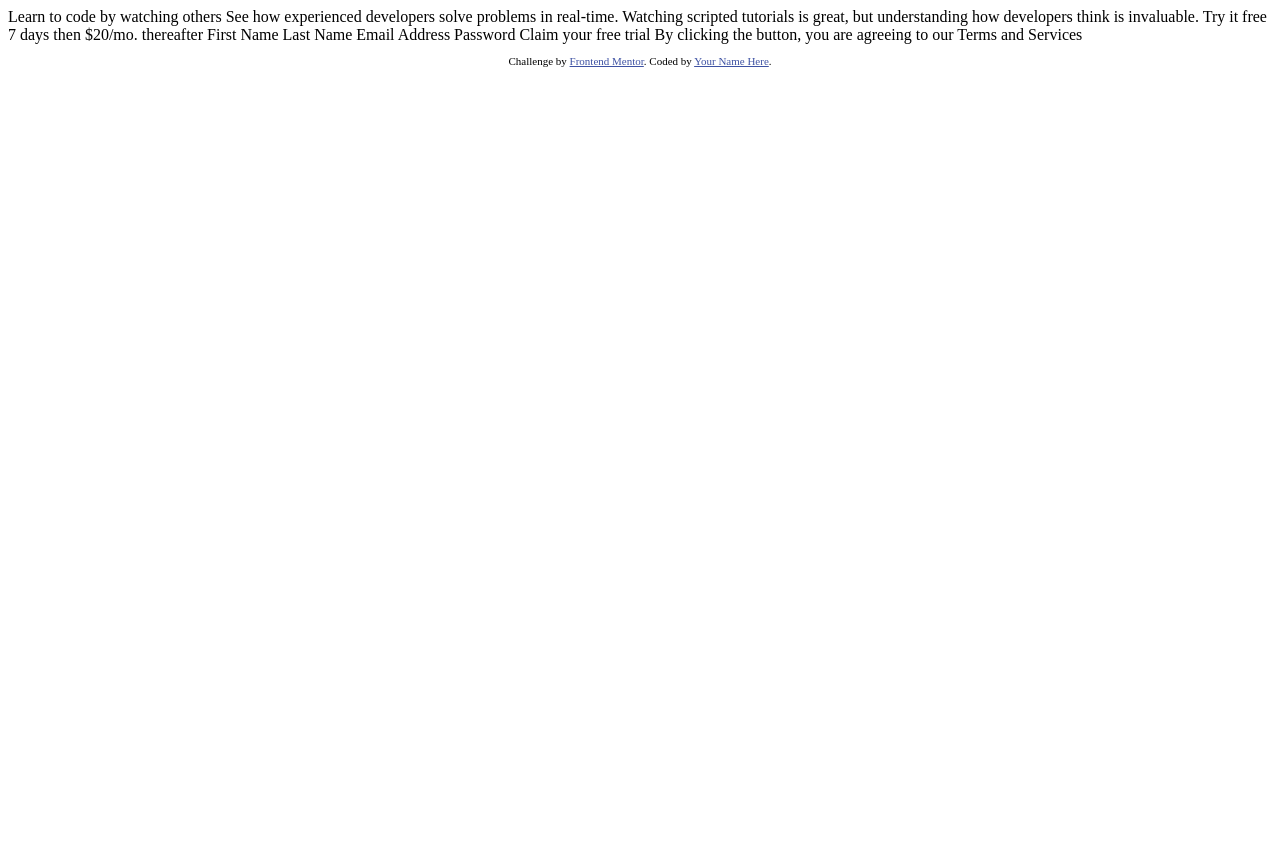
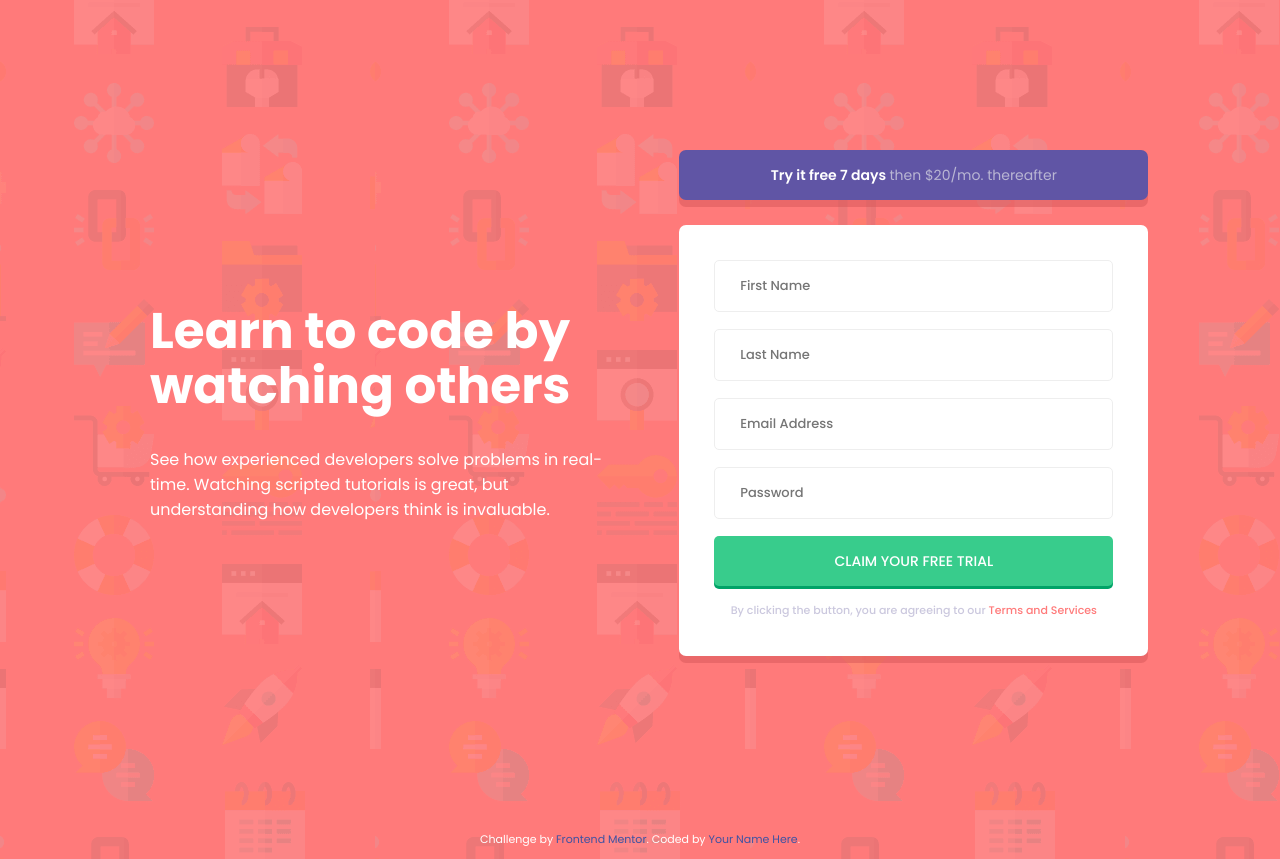
Before and after one commit to MichaelaBajanova/intro-component-with-sign-up, a plain HTML site: page index.html in a window 1280 px wide. Before the commit the page ends 800 px from the top, so only its background shows below. Drawn offline with Linux system fonts and the light colour scheme.

Commit message:
initial commit

```diff
--- a/index.html
+++ b/index.html
@@ -4,7 +4,10 @@
   <meta charset="UTF-8">
   <meta name="viewport" content="width=device-width, initial-scale=1.0"> <!-- displays site properly based on user's device -->
 
+  <link href="https://fonts.googleapis.com/css?family=Poppins:400,400i,500,600,700&display=swap" rel="stylesheet">
+
   <link rel="icon" type="image/png" sizes="32x32" href="./images/favicon-32x32.png">
+  <link rel="stylesheet" type="text/css" href="./style.css">
 
   <title>Frontend Mentor | Intro component with sign up form</title>
 
@@ -16,21 +19,27 @@
 </head>
 <body>
 
-  Learn to code by watching others
+  <div class="main">
+    <div class="left-title">
+      <h1>Learn to code by watching others</h1>
+      <div>See how experienced developers solve problems in real-time. Watching scripted tutorials is great, but understanding how developers think is invaluable.</div>
+    </div>
 
-  See how experienced developers solve problems in real-time. Watching scripted tutorials is great,
-  but understanding how developers think is invaluable.
-
-  Try it free 7 days then $20/mo. thereafter
-
-  First Name
-  Last Name
-  Email Address
-  Password
-
-  Claim your free trial
-
-  By clicking the button, you are agreeing to our Terms and Services
+    <div class="right-sign-up">
+      <div class="pricing"><span class="trial">Try it free 7 days</span><span class="price">then $20/mo. thereafter</span></div>
+      <div class="sign-up-form">
+        <form>
+          <input name="first-name" placeholder="First Name">
+          <input name="last-name" placeholder="Last Name">
+          <input name="email" placeholder="Email Address">
+          <input type="text" name="password" placeholder="Password">
+        </form>
+        <button class="claim-trial-button">Claim your free trial</button>
+        <span class="terms-and-services">By clicking the button, you are agreeing to our <a alt="Terms and services" href="">Terms and Services</a></span>
+      </div>
+    </div>
+    <script type="text/javascript" src="./script.js"></script>
+  </div>
 
   <footer>
     <p class="attribution">
--- /dev/null
+++ b/script.js
@@ -0,0 +1,34 @@
+function isInvalidEmail(string) {
+    if (string.trim().length === 0) {
+        return false;
+    }
+    return string.indexOf('@') === -1 && string.indexOf('.') === -1;
+}
+
+function validateSignUpInfo() {
+    const inputs = document.querySelectorAll('input');
+    for (let i = 0; i < inputs.length; ++i) {
+        const content = inputs[i].value;
+        const isEmailFieldInvalid = inputs[i].getAttribute('name') === "email" && isInvalidEmail(content);
+        if (isEmailFieldInvalid || inputs[i].value.trim().length == 0) {
+            let errorMessage = document.createElement('span');
+            errorMessage.className = 'error-message';
+            errorMessage.textContent = isEmailFieldInvalid ? 'Looks like this is not an email' : inputs[i].placeholder + ' cannot be empty';
+
+            inputs[i].style.backgroundImage = 'url(./images/icon-error.svg)';
+            inputs[i].style.border = '2px solid #fa8688';
+            inputs[i].placeholder = '';
+
+            if (!inputs[i].className.includes('invalid')) {
+                inputs[i].style.marginBottom = '5px';
+                inputs[i].parentNode.insertBefore(errorMessage, inputs[i].nextSibling);
+                inputs[i].className += ' invalid';
+            }
+        }
+    }
+}
+
+const claimTrialButton = document.querySelector('.claim-trial-button');
+claimTrialButton.addEventListener('click', function(event) {
+    validateSignUpInfo();
+})
--- /dev/null
+++ b/style.css
@@ -0,0 +1,150 @@
+@media only screen and (min-width: 600px) {
+
+	body {
+		margin: 0;
+		background-color: #ff7a7a;
+		background-image: url("./images/bg-intro-desktop.png");
+		color: #fff;
+	}
+
+	.main {
+		width: 78%;
+		margin: auto;
+		padding: 150px;
+		display: flex;
+	}
+
+	.left-title {
+		width: 50%;
+		height: 400px;
+		margin-top: 120px;
+		padding-right: 60px;
+	}
+
+	.left-title h1 {
+		font-size: 50px;
+		font-weight: 700;
+		line-height: 55px;
+	}
+
+	.right-sign-up {
+		width: 50%;
+		height: 100%;
+	}
+}
+
+body {
+	margin: 0;
+	background-color: #ff7a7a;
+	background-image: url("./images/bg-intro-mobile.png");
+	color: #fff;
+}
+
+body, input, .claim-trial-button {
+	font-family: 'Poppins', sans-serif;
+}
+
+.pricing, .sign-up-form {
+	box-shadow: 0 7px 0 0 rgba(214, 86, 89, 0.5);
+	border-radius: 7px;
+}
+
+.pricing {
+	height: 50px;
+	margin-bottom: 25px;
+	background-color: #6055a5;
+	font-size: 14px;
+	text-align: center;
+	vertical-align: middle;
+	line-height: 50px;
+}
+
+.trial {
+	font-weight: 600;
+}
+
+.trial::after {
+	content: " ";
+}
+
+.price {
+	color: #b9b6d3;
+}
+
+.sign-up-form {
+	height: 100%;
+	padding: 35px;
+	background-color: #fff;
+	text-align: center;
+}
+
+form {
+	display: flex;
+	flex-direction: column;
+}
+
+input {
+	background-repeat: no-repeat;
+	background-position: 410px 13px;
+	padding: 15px 25px;
+	margin-bottom: 17px;
+	border-radius: 5px;
+	border: 1px solid #eeeeee;
+	font-weight: 500;
+	font-size: 13px;
+}
+
+input:focus {
+	border: 1px solid rgba(62, 60, 73, 0.9);
+	outline: none;
+	color: #1a1a1a;
+}
+
+.error-message {
+	color: #fa8688;
+	font-style: italic;
+	font-size: 11px;
+	font-weight: 400;
+	text-align: end;
+	margin-bottom: 17px;
+}
+
+.claim-trial-button {
+	width: 100%;
+	height: 50px;
+	margin-bottom: 10px;
+	background-color: #38cc8c;
+	border: none;
+	border-radius: 5px;
+	box-shadow: 0 3px 0 0 #00a367;
+	color: #fff;
+	font-size: 14px;
+	font-weight: 500;
+	text-transform: uppercase;
+}
+
+.claim-trial-button:hover {
+	background-color: #5dd5a1;
+}
+
+.claim-trial-button:active {
+	transform: translateY(1px);
+}
+
+.claim-trial-button:focus {
+	outline: none;
+}
+
+.terms-and-services {
+	color: rgba(185, 182, 211, 0.75);
+	font-weight: 500;
+	font-size: 11px;
+}
+
+.terms-and-services a {
+	color: #ff7a7a;
+}
+
+a {
+	text-decoration: none;
+}
```
Also changed, not shown: 1 other file.
